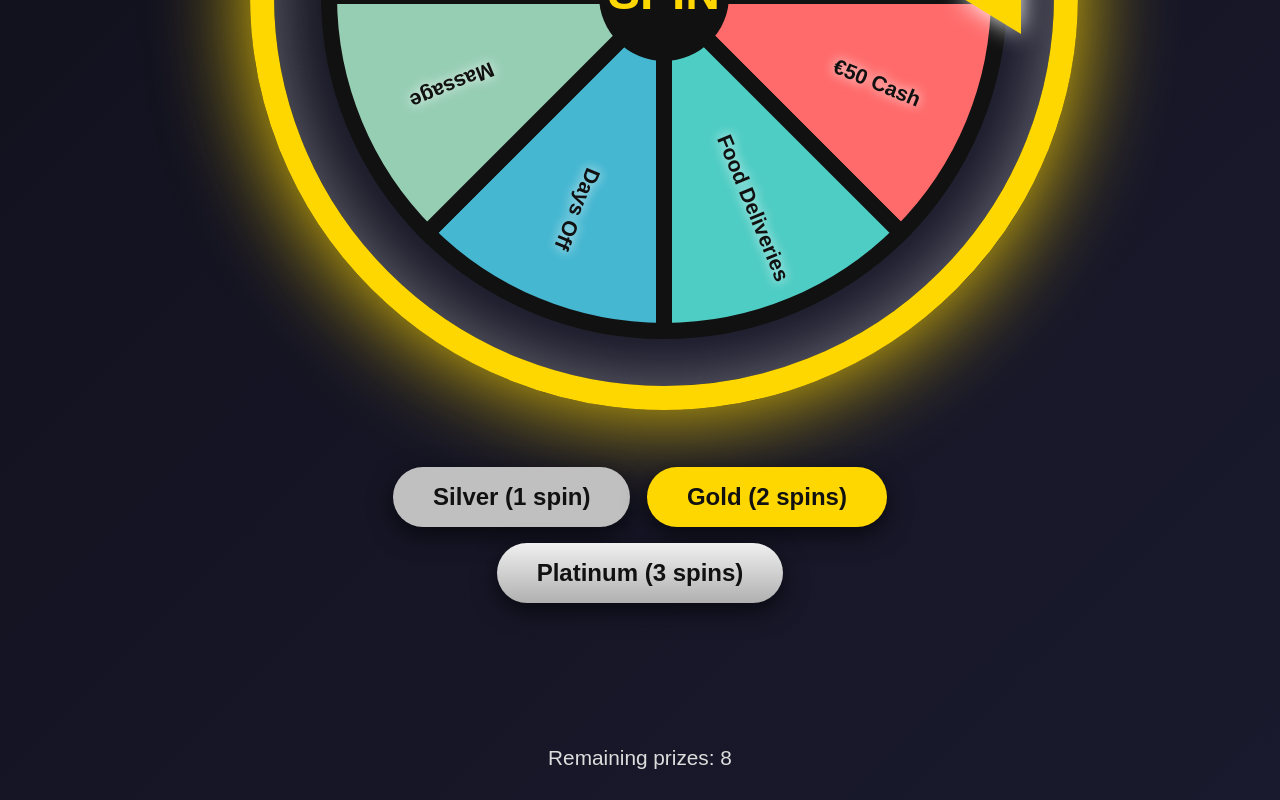
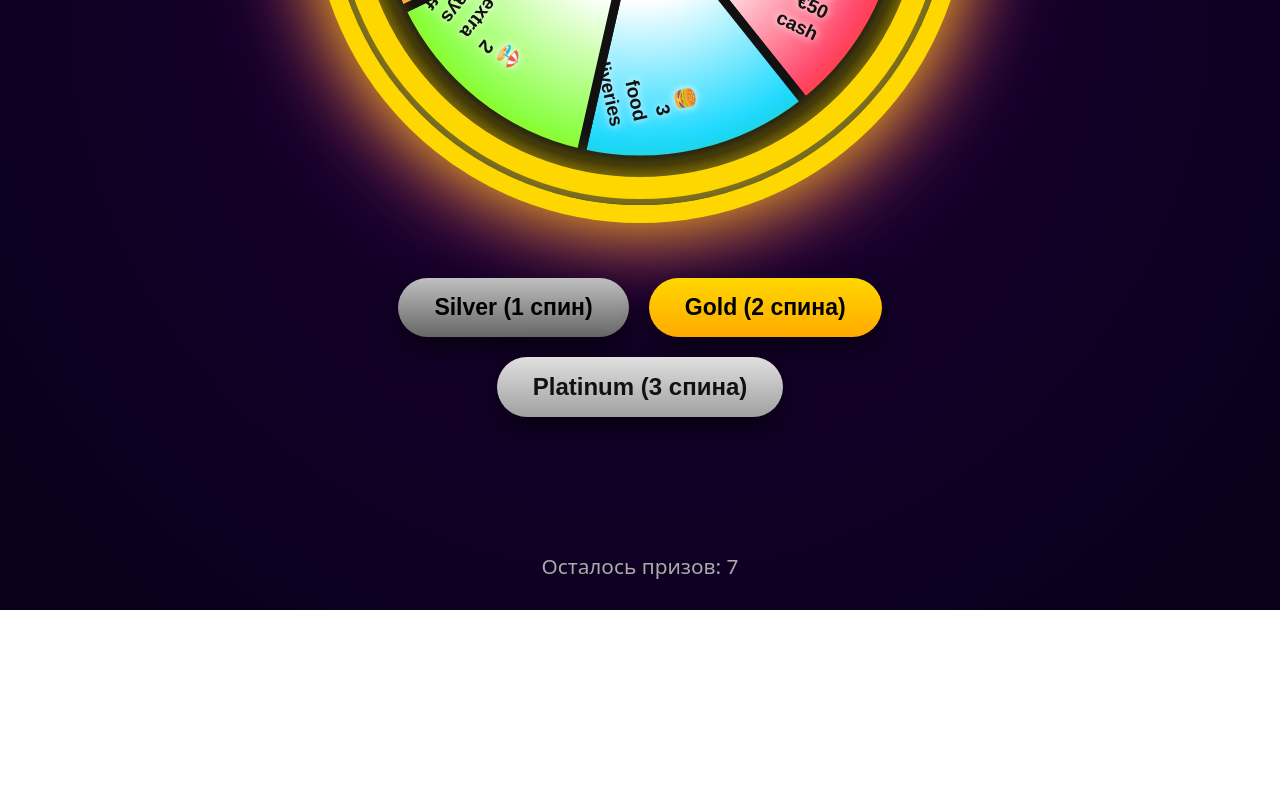
Before and after one commit to Weeloffurtune/wheel-fortune, a plain HTML site: page index.html in a window 1280 px wide. Shown: the part 611-1411 px from the top of the page. After the commit the page ends 1221 px from the top, so only its background shows below. Drawn offline with Linux system fonts and the light colour scheme; a web font is replaced by a local one.

Commit message:
Update index.html for localization and styling

```diff
--- a/index.html
+++ b/index.html
@@ -1,103 +1,156 @@
 <!DOCTYPE html>
-<html lang="en">
+<html lang="ru">
 <head>
   <meta charset="UTF-8">
   <meta name="viewport" content="width=device-width, initial-scale=1.0">
-  <title>Boutique Support Victorine - Fortune Wheel</title>
+  <title>Neon Luxe Wheel — Квартальные Бонусы</title>
   <style>
-    @import url('https://fonts.googleapis.com/css2?family=Impact:wght@400;700&family=Arial:wght@700&display=swap');
-
     body {
-      font-family: 'Arial', sans-serif;
-      background: linear-gradient(135deg, #0f0f1a, #1a1a2e);
+      font-family: system-ui, -apple-system, Arial, sans-serif;
+      background: radial-gradient(circle at center, #1a0033, #0a001a);
       color: #fff;
       text-align: center;
       padding: 30px 20px;
       margin: 0;
       min-height: 100vh;
+      overflow: hidden;
     }
     h1 {
-      font-family: 'Impact', 'Arial Black', sans-serif;
-      font-size: 2.8em;
-      color: #ffd700;
-      text-shadow: 0 0 35px #ffd700;
+      font-size: 3em;
       margin: 10px 0 8px;
+      background: linear-gradient(90deg, #ffd700, #ff00cc, #00ffff);
+      -webkit-background-clip: text;
+      -webkit-text-fill-color: transparent;
+      text-shadow: 0 0 40px rgba(255, 215, 0, 0.8);
+    }
+    .subtitle {
+      font-size: 1.4em;
+      color: #bbb;
+      margin-bottom: 20px;
       letter-spacing: 2px;
     }
-    .subtitle {
-      font-size: 1.6em;
-      color: #ccc;
-      margin-bottom: 30px;
-      font-weight: bold;
-    }
     canvas {
-      border: 24px solid #ffd700;
+      border: 18px solid #ffd700;
       border-radius: 50%;
-      box-shadow: 0 0 95px rgba(255, 215, 0, 0.95), inset 0 0 75px rgba(255,255,255,0.4);
+      box-shadow:
+        0 0 80px #ffd700,
+        0 0 120px rgba(255, 0, 204, 0.6),
+        inset 0 0 60px rgba(255,255,255,0.4);
+      background: #000;
       max-width: 100%;
       height: auto;
     }
-    .controls { margin: 45px 0 30px; }
+    .controls {
+      margin: 40px 0 25px;
+    }
     button {
-      margin: 8px 6px;
-      padding: 16px 40px;
-      font-size: 24px;
-      font-weight: bold;
+      margin: 10px 8px;
+      padding: 16px 36px;
+      font-size: 23px;
+      font-weight: 700;
       border: none;
       border-radius: 50px;
       cursor: pointer;
-      box-shadow: 0 8px 25px rgba(0,0,0,0.6);
-      transition: all 0.3s;
+      transition: all 0.3s ease;
+      box-shadow: 0 10px 30px rgba(0,0,0,0.6);
     }
-    #spinSilver   { background: #c0c0c0; color: #111; }
-    #spinGold     { background: #ffd700; color: #111; }
-    #spinPlatinum { background: linear-gradient(#f0f0f0, #b0b0b0); color: #111; }
-    button:hover:not(:disabled) { transform: scale(1.08); }
-    button:disabled { opacity: 0.5; cursor: not-allowed; }
-    #result { margin-top: 30px; font-size: 2.2em; font-weight: bold; min-height: 80px; text-shadow: 0 0 20px #ffd700; }
-    .remaining { margin-top: 25px; font-size: 1.3em; color: #ddd; }
+    #spinSilver { background: linear-gradient(#c0c0c0, #666); color: #000; }
+    #spinGold   { background: linear-gradient(#ffd700, #ffaa00); color: #000; }
+    #spinPlatinum { background: linear-gradient(#e0e0e0, #a0a0a0); color: #111; font-size: 24px; }
+
+    button:hover:not(:disabled) {
+      transform: translateY(-4px) scale(1.08);
+      box-shadow: 0 15px 35px rgba(255,215,0,0.5);
+    }
+    button:disabled { opacity: 0.4; cursor: not-allowed; }
+
+    #result {
+      margin-top: 30px;
+      font-size: 2.4em;
+      font-weight: bold;
+      min-height: 80px;
+      text-shadow: 0 0 30px #ffd700;
+    }
+    .remaining {
+      font-size: 1.3em;
+      color: #aaa;
+      margin-top: 15px;
+    }
+    .container { max-width: 700px; margin: 0 auto; }
   </style>
 </head>
 <body>
-  <div class="container" style="max-width: 780px; margin: 0 auto;">
-    <h1>🎡 Boutique Support Victorine</h1>
-    <p class="subtitle">Quarterly Bonuses</p>
+  <div class="container">
+    <h1>NEON LUXE WHEEL</h1>
+    <p class="subtitle">КВАРТАЛЬНЫЕ БОНУСЫ • LAST WEEKLY</p>
 
-    <canvas id="wheel" width="780" height="780"></canvas>
+    <canvas id="wheel" width="620" height="620"></canvas>
 
     <div class="controls">
-      <button id="spinSilver">Silver (1 spin)</button>
-      <button id="spinGold">Gold (2 spins)</button>
-      <button id="spinPlatinum">Platinum (3 spins)</button>
+      <button id="spinSilver">Silver (1 спин)</button>
+      <button id="spinGold">Gold (2 спина)</button>
+      <button id="spinPlatinum">Platinum (3 спина)</button>
     </div>
 
     <div id="result"></div>
-    <div class="remaining">Remaining prizes: <span id="count">8</span></div>
+    <div class="remaining" id="remaining"></div>
   </div>
 
   <script>
     const canvas = document.getElementById('wheel');
     const ctx = canvas.getContext('2d');
     const resultDiv = document.getElementById('result');
-    const countSpan = document.getElementById('count');
+    const remainingDiv = document.getElementById('remaining');
 
     let prizes = [
-      { name: "€50 Cash", color: "#FF6B6B" },
-      { name: "Food Deliveries", color: "#4ECDC4" },
-      { name: "Days Off", color: "#45B7D1" },
-      { name: "Massage", color: "#96CEB4" },
-      { name: "AI Sub", color: "#FFEEAD" },
-      { name: "€75 Gift", color: "#D4A5A5" },
-      { name: "Cinema", color: "#FF9FF3" },
-      { name: "Barbershop", color: "#FFCC66" }
+      { name: "💰 €50 cash", color: "#FF2D55" },
+      { name: "🍔 3 food deliveries", color: "#00D4FF" },
+      { name: "🏖️ 2 extra days off", color: "#7CFF2E" },
+      { name: "💆 3 massage sessions", color: "#FF9F2E" },
+      { name: "🤖 1-month AI sub", color: "#C724FF" },
+      { name: "🎟️ €75 gift card", color: "#FFEE00" },
+      { name: "🎬 Cinema deluxe", color: "#00FF9F" }
     ];
 
     let currentPrizes = [...prizes];
+    let rotation = 0;
+    let isSpinning = false;
+
     const centerX = canvas.width / 2;
     const centerY = canvas.height / 2;
-    const radius = 335;
-    let rotation = 0;
-    let isSpinning = false;
+    const radius = 265;
+
+    // Простая конфетти-анимация
+    function launchConfetti() {
+      const colors = ['#ffd700', '#ff00cc', '#00ffff', '#7CFF2E'];
+      for (let i = 0; i < 150; i++) {
+        setTimeout(() => {
+          const confetti = document.createElement('div');
+          confetti.style.position = 'fixed';
+          confetti.style.left = Math.random() * 100 + 'vw';
+          confetti.style.top = '-10px';
+          confetti.style.width = '12px';
+          confetti.style.height = '12px';
+          confetti.style.background = colors[Math.floor(Math.random() * colors.length)];
+          confetti.style.opacity = Math.random() * 0.9 + 0.3;
+          confetti.style.transform = `rotate(${Math.random()*360}deg)`;
+          confetti.style.zIndex = '9999';
+          document.body.appendChild(confetti);
+
+          const duration = Math.random() * 3000 + 2500;
+          const angle = Math.random() * 80 + 30;
+          confetti.animate([
+            { transform: `translateY(0) rotate(0deg)` },
+            { transform: `translateY(${window.innerHeight + 100}px) rotate(${angle * 8}deg)` }
+          ], {
+            duration: duration,
+            easing: 'cubic-bezier(0.25, 0.1, 0.25, 1)'
+          });
+
+          setTimeout(() => confetti.remove(), duration);
+        }, i * 1.5);
+      }
+    }
 
     function drawWheel() {
       ctx.clearRect(0, 0, canvas.width, canvas.height);
@@ -108,111 +161,123 @@
       currentPrizes.forEach((prize, i) => {
         const angle = rotation + arc * i;
 
+        // Градиент сектора
+        const gradient = ctx.createRadialGradient(centerX, centerY, radius * 0.4, centerX, centerY, radius);
+        gradient.addColorStop(0, '#ffffff');
+        gradient.addColorStop(1, prize.color);
+
         ctx.beginPath();
-        ctx.fillStyle = prize.color;
+        ctx.fillStyle = gradient;
         ctx.moveTo(centerX, centerY);
         ctx.arc(centerX, centerY, radius, angle, angle + arc);
         ctx.closePath();
         ctx.fill();
 
-        ctx.strokeStyle = "#111";
-        ctx.lineWidth = 16;
+        ctx.strokeStyle = '#111';
+        ctx.lineWidth = 9;
         ctx.stroke();
 
-        // Горизонтальный текст по центру сектора
+        // Текст
         ctx.save();
         ctx.translate(centerX, centerY);
         ctx.rotate(angle + arc / 2);
-        ctx.textAlign = "center";
-        ctx.textBaseline = "middle";
+        ctx.textAlign = "right";
         ctx.fillStyle = "#111";
-        ctx.font = "bold 21px Arial";
+        ctx.font = "bold 19px Arial";
         ctx.shadowColor = "#fff";
-        ctx.shadowBlur = 12;
-
-        ctx.fillText(prize.name, radius - 105, 0);
+        ctx.shadowBlur = 8;
+        const lines = prize.name.split(' ');
+        lines.forEach((line, idx) => {
+          ctx.fillText(line, radius - 45, 8 + idx * 24);
+        });
         ctx.restore();
       });
 
+      // Внешнее золотое кольцо
+      ctx.beginPath();
+      ctx.arc(centerX, centerY, radius + 28, 0, Math.PI * 2);
+      ctx.strokeStyle = "#ffd700";
+      ctx.lineWidth = 22;
+      ctx.shadowColor = "#ffd700";
+      ctx.shadowBlur = 35;
+      ctx.stroke();
+      ctx.shadowBlur = 0;
+
       // Центр
       ctx.beginPath();
+      ctx.arc(centerX, centerY, 55, 0, Math.PI * 2);
       ctx.fillStyle = "#111";
-      ctx.arc(centerX, centerY, 65, 0, Math.PI * 2);
       ctx.fill();
+      ctx.fillStyle = "#ffd700";
+      ctx.font = "bold 38px Arial";
+      ctx.textAlign = "center";
+      ctx.fillText("✦", centerX, centerY + 13);
 
+      // Фиксированная стрелка сверху
+      ctx.save();
+      ctx.translate(centerX, centerY);
+      ctx.beginPath();
       ctx.fillStyle = "#ffd700";
-      ctx.font = "bold 48px Arial";        // ← SPIN стал меньше
-      ctx.textAlign = "center";
-      ctx.textBaseline = "middle";
-      ctx.fillText("SPIN", centerX, centerY);
-
-      // Указатель
-      ctx.save();
-      ctx.translate(centerX + radius + 32, centerY);
-      ctx.fillStyle = "#ffd700";
-      ctx.shadowColor = "#fff";
+      ctx.shadowColor = "#ffd700";
       ctx.shadowBlur = 25;
-      ctx.beginPath();
-      ctx.moveTo(-10, -38);
-      ctx.lineTo(-72, 0);
-      ctx.lineTo(-10, 38);
+      ctx.moveTo(0, -radius - 35);
+      ctx.lineTo(-25, -radius + 20);
+      ctx.lineTo(25, -radius + 20);
       ctx.closePath();
       ctx.fill();
       ctx.restore();
     }
 
-    function spinWheel(spinsCount) {
+    function spin(wheelType) {
       if (isSpinning || currentPrizes.length === 0) return;
       isSpinning = true;
-      resultDiv.textContent = "Spinning...";
+      resultDiv.textContent = "КРУТИМ...";
 
-      let spinsDone = 0;
+      const spins = 7 + Math.random() * 5;
+      const extra = Math.random() * 2 * Math.PI;
+      const totalRotation = rotation + spins * 2 * Math.PI + extra;
 
-      function doOneSpin() {
-        const totalRotations = 6 + Math.random() * 5;
-        const extraAngle = Math.random() * 2 * Math.PI;
-        const targetRotation = rotation + totalRotations * 2 * Math.PI + extraAngle;
-
-        let startTime = Date.now();
-        const duration = 4300;
+      let start = Date.now();
+      const duration = 4800;
 
       function animate() {
-          const elapsed = Date.now() - startTime;
+        const elapsed = Date.now() - start;
         const progress = Math.min(elapsed / duration, 1);
         const ease = 1 - Math.pow(1 - progress, 4);
 
-          rotation = targetRotation * ease;
+        rotation = totalRotation * ease;
         drawWheel();
 
-          if (progress < 1) requestAnimationFrame(animate);
-          else {
-            rotation = targetRotation;
+        if (progress < 1) {
+          requestAnimationFrame(animate);
+        } else {
+          rotation = totalRotation;
           drawWheel();
 
-            const normalized = (rotation % (2 * Math.PI) + 2 * Math.PI) % (2 * Math.PI);
+          const normalized = ((rotation % (2 * Math.PI)) + 2 * Math.PI) % (2 * Math.PI);
           const index = Math.floor((2 * Math.PI - normalized) / (2 * Math.PI / currentPrizes.length)) % currentPrizes.length;
+
           const winner = currentPrizes[index];
-
           resultDiv.innerHTML = `🎉 <strong>${winner.name}</strong>`;
 
+          // Удаляем приз
           currentPrizes.splice(index, 1);
-            countSpan.textContent = currentPrizes.length;
+          remainingDiv.textContent = `Осталось призов: ${currentPrizes.length}`;
 
-            spinsDone++;
-            if (spinsDone < spinsCount && currentPrizes.length > 0) setTimeout(doOneSpin, 900);
-            else isSpinning = false;
+          launchConfetti();
+          isSpinning = false;
         }
       }
       animate();
     }
-      doOneSpin();
-    }
 
-    document.getElementById('spinSilver').addEventListener('click', () => spinWheel(1));
-    document.getElementById('spinGold').addEventListener('click', () => spinWheel(2));
-    document.getElementById('spinPlatinum').addEventListener('click', () => spinWheel(3));
+    // Инициализация
+    drawWheel();
+    remainingDiv.textContent = `Осталось призов: ${currentPrizes.length}`;
 
-    drawWheel();
+    document.getElementById('spinSilver').addEventListener('click', () => spin('silver'));
+    document.getElementById('spinGold').addEventListener('click', () => spin('gold'));
+    document.getElementById('spinPlatinum').addEventListener('click', () => spin('platinum'));
   </script>
 </body>
 </html>
```
Lines whose indentation alone changed are shown as unchanged.
